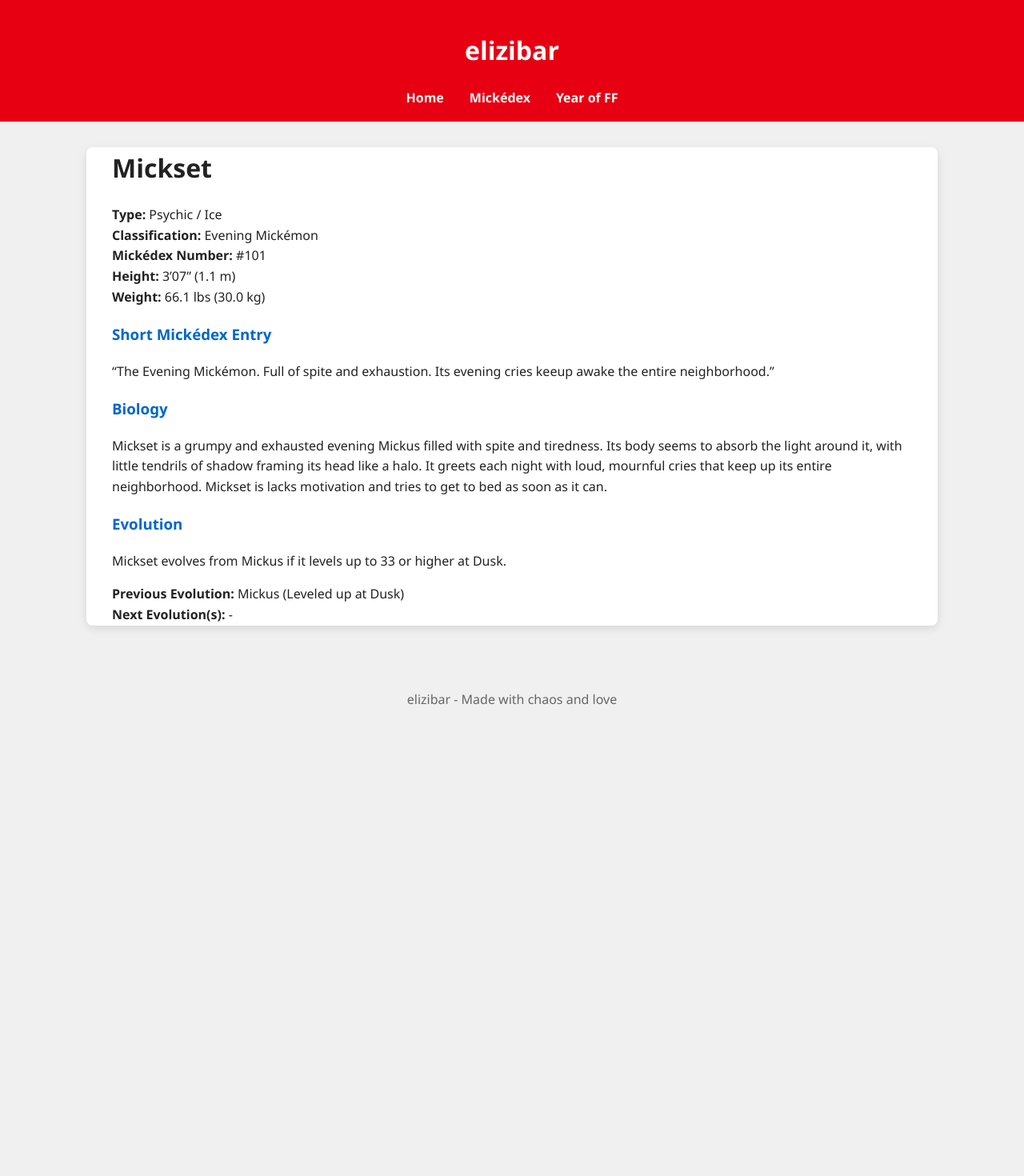
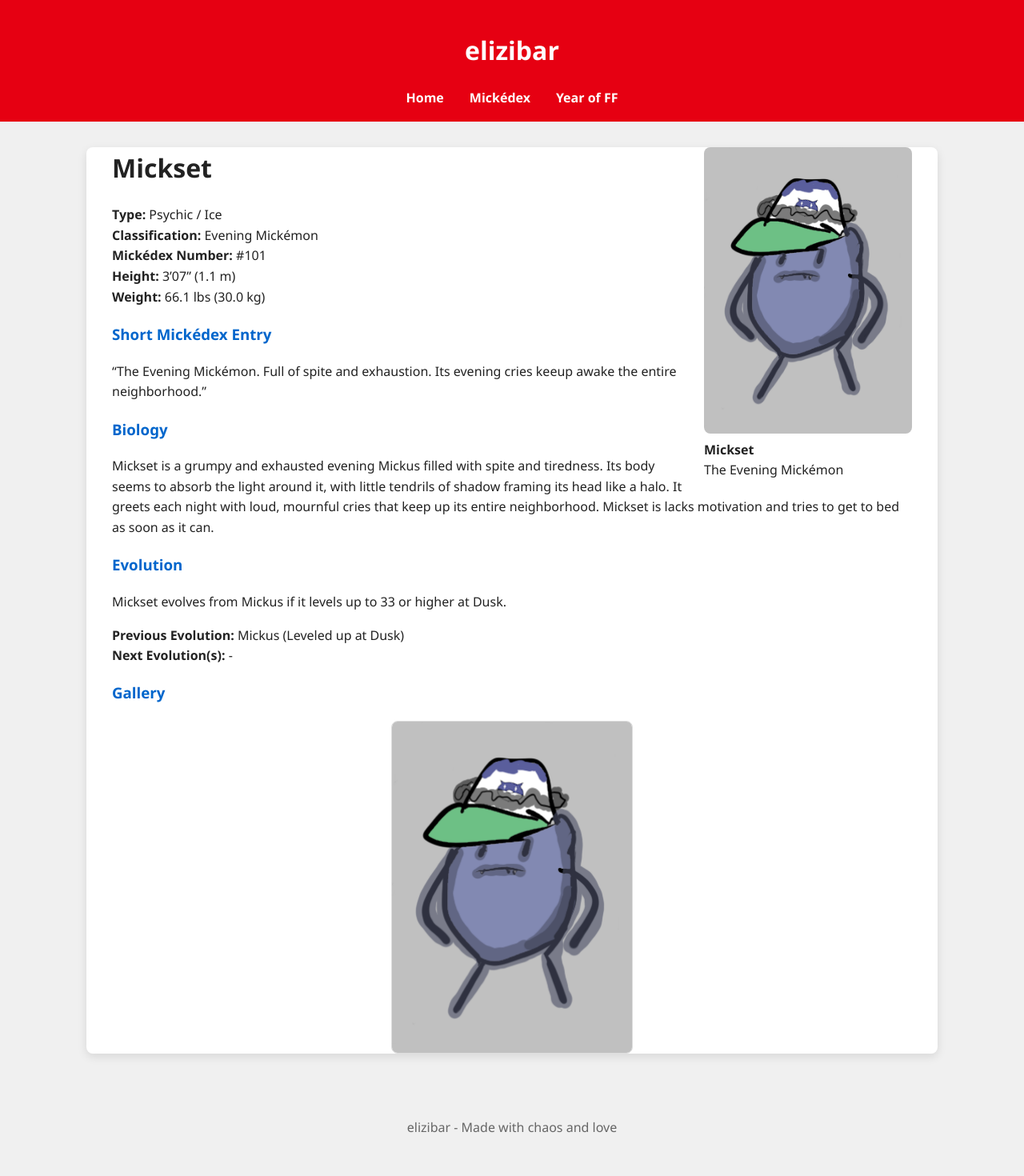
Before and after one commit to elizibar/elizibar.github.io, a Jekyll site: the page built from mickedex/timeofday/mickset.md, in a window 1280 px wide. Shown: the whole page at 80% size. Built offline with Jekyll 4.4.1, drawn with Linux system fonts in a browser that asks for light colours; before the commit the page ends 935 px from its top, so only the background shows below that.

Commit message:
mickrise and mickset

```diff
--- a/mickedex/timeofday/mickset.md
+++ b/mickedex/timeofday/mickset.md
@@ -3,6 +3,11 @@
 layout: default
 permalink: /mickedex/mickset/
 ---
+
+<figure style="float: right; margin: 0 0 20px 20px; width: 260px;">
+  <img src="/assets/images/mickset.png" alt="Mickset" style="width: 100%; border-radius: 8px;">
+  <figcaption><strong>Mickset</strong><br>The Evening Mickémon</figcaption>
+</figure>
 
 # Mickset
 
@@ -24,3 +29,6 @@
 
 **Previous Evolution:** Mickus (Leveled up at Dusk)
 **Next Evolution(s):** -
+
+### Gallery
+![Mickset](/assets/images/mickset.png){:width="30%" style="display: block; margin: 20px auto; border: 1px solid #ddd; border-radius: 8px;"}
```
Also changed, not shown: mickedex/timeofday/mickrise.md (+8 -0 lines), assets/images/mickrise.png (added), assets/images/mickset.png (added).
